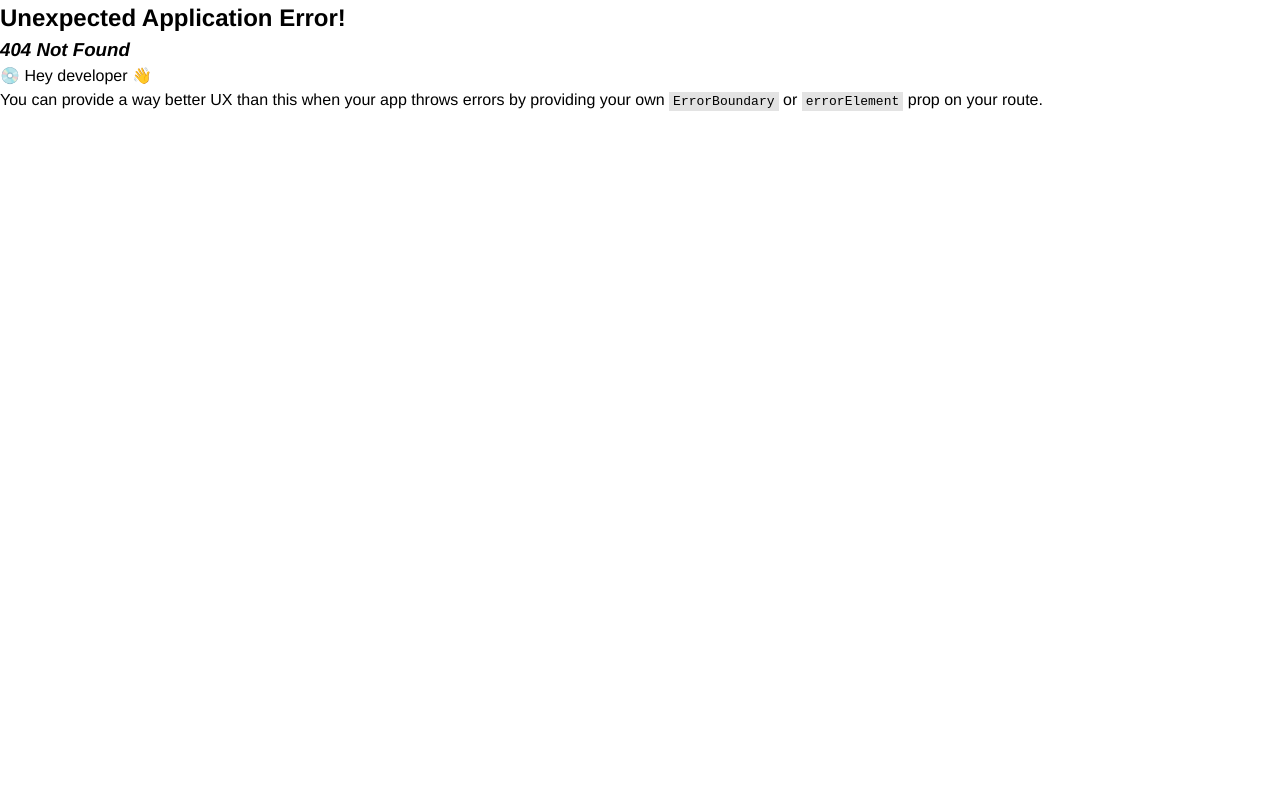
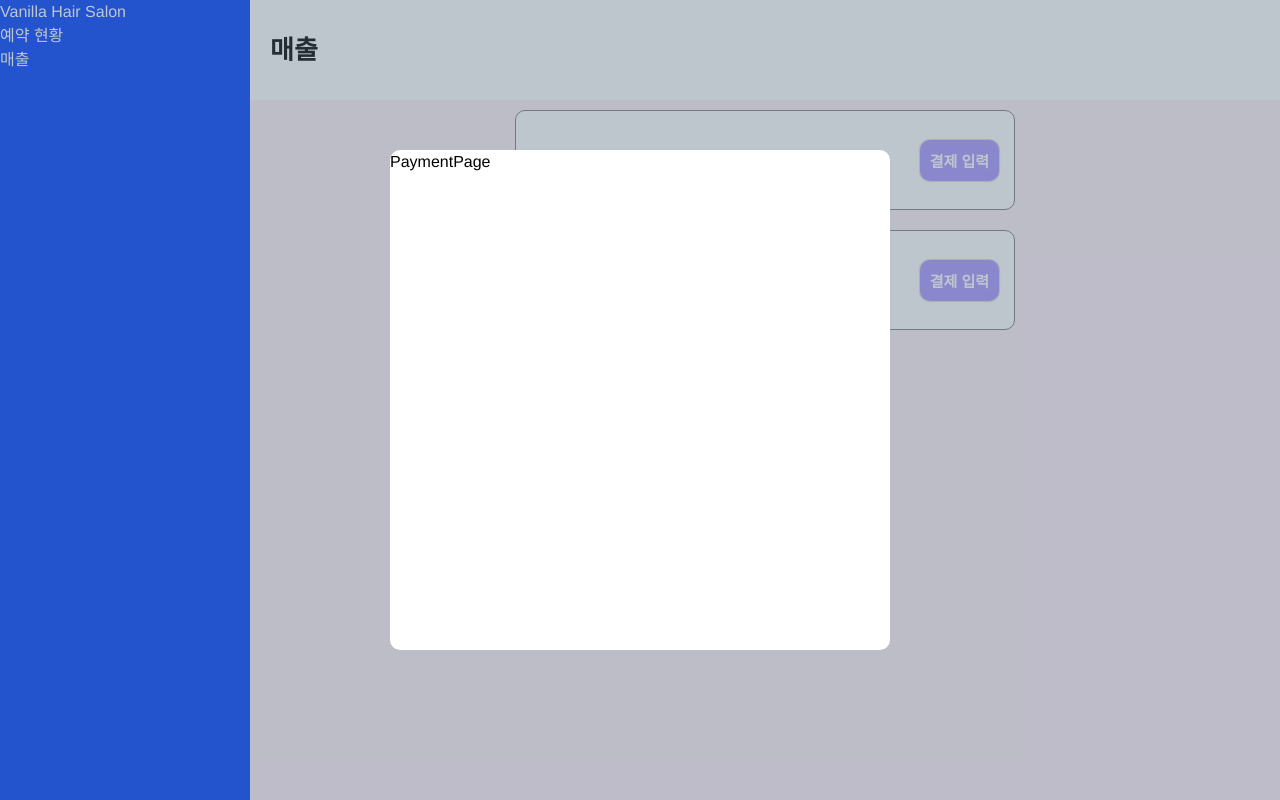
Before and after one commit to dev-hyungwoo-homework/colavo-basket-ui, a React (Create React App) app: page /payment in a window 1280 px wide. Before the commit this address had no page. Built offline with nearby package versions, Linux system fonts and the light colour scheme.

Commit message:
feat: OverlayBox 구현 - 주소를 가진 모달 형태의 OverlayBox 컴포넌트 구현 - props로 자식을 받아 렌더링하여 재사용 가능하도록 작성

```diff
--- /dev/null
+++ b/src/components/common/OverlayBox.tsx
@@ -0,0 +1,56 @@
+import React, { useEffect, useRef } from "react";
+import { useNavigate } from "react-router-dom";
+import styled from "styled-components";
+
+type Props = {
+  children?: React.ReactNode;
+};
+
+export default function OverlayBox({ children }: Props) {
+  const modalRef = useRef() as React.MutableRefObject<HTMLDivElement>;
+  const navigate = useNavigate();
+
+  useEffect(() => {
+    // TODO: 추후 커스텀훅으로 분리해보기! useClickOutside
+
+    const handleClickOutside = (event: MouseEvent): void => {
+      event.preventDefault();
+
+      const { target } = event;
+
+      if (modalRef?.current.isEqualNode(target as HTMLElement)) {
+        navigate(-1);
+      }
+    };
+
+    window.addEventListener("click", handleClickOutside);
+
+    return () => {
+      window.removeEventListener("click", handleClickOutside);
+    };
+  }, [navigate, modalRef]);
+
+  return (
+    <Container ref={modalRef}>
+      <Wrapper>{children}</Wrapper>
+    </Container>
+  );
+}
+
+const Container = styled.div`
+  display: flex;
+  align-items: center;
+  justify-content: center;
+  position: absolute;
+  width: 100vw;
+  height: 100vh;
+  top: 0;
+  background-color: rgba(91, 112, 131, 0.4);
+`;
+
+const Wrapper = styled.div`
+  width: 500px;
+  height: 500px;
+  border-radius: 10px;
+  background-color: #ffffff;
+`;
--- a/src/components/mainPage/TreatmentRow.tsx
+++ b/src/components/mainPage/TreatmentRow.tsx
@@ -1,13 +1,19 @@
+import { useNavigate } from "react-router-dom";
 import styled from "styled-components";
+
 import StyledButton from "../common/StyledButton";
 
 export default function TreatmentRow() {
-  const handlePaymentModalOpen = () => {};
+  const navigate = useNavigate();
+
+  const handleOpenPaymentOverlay = (): void => {
+    navigate("/payment");
+  };
 
   return (
     <Container>
       TreatmentRow
-      <StyledButton text="결제 입력" onClick={handlePaymentModalOpen} />
+      <StyledButton text="결제 입력" onClick={handleOpenPaymentOverlay} />
     </Container>
   );
 }
--- a/src/pages/MainPage/index.tsx
+++ b/src/pages/MainPage/index.tsx
@@ -1,8 +1,11 @@
+import { Outlet } from "react-router-dom";
 import styled from "styled-components";
+
 import TreatmentRow from "../../components/mainPage/TreatmentRow";
 
 export default function MainPage() {
   return (
+    <>
       <Container>
         <SideBar>
           <header>Vanilla Hair Salon</header>
@@ -17,6 +20,8 @@ export default function MainPage() {
           <TreatmentRow />
         </Main>
       </Container>
+      <Outlet />
+    </>
   );
 }
 
--- /dev/null
+++ b/src/pages/PaymentPage/index.tsx
@@ -0,0 +1,9 @@
+import OverlayBox from "../../components/common/OverlayBox";
+
+export default function PaymentPage() {
+  return (
+    <OverlayBox>
+      <div>PaymentPage</div>
+    </OverlayBox>
+  );
+}
```
Also changed, not shown: src/app/App.tsx (+7 -0 lines). Lines whose indentation alone changed are shown as unchanged.
